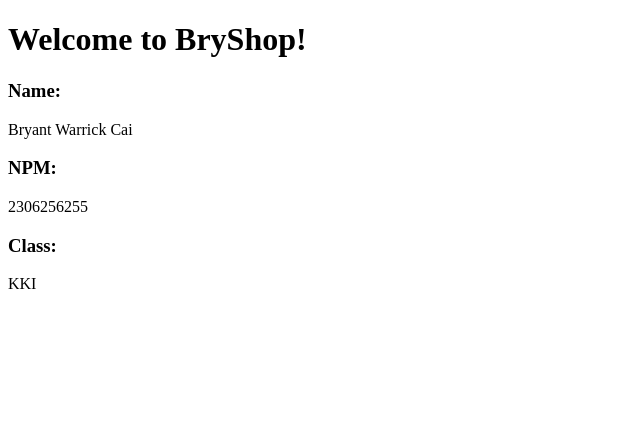
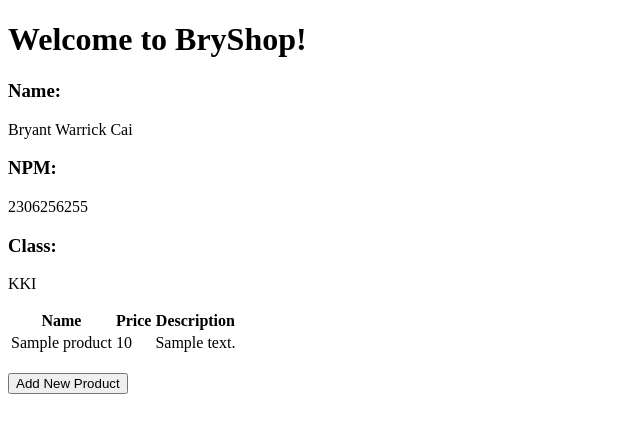
Before and after one commit to bryantwarrickcai/ecommerce, a Django app: page / in a window 1280 px wide. Shown: the top 433 px of the page, without its empty margins (0-640 px from the left). Run offline with Django 5.2, Linux system fonts and the light colour scheme; tables that the repository leaves empty hold one stand-in row (values such as "Sample post").

Commit message:
Updated for Assignment 3

```diff
--- a/e_commerce/settings.py
+++ b/e_commerce/settings.py
@@ -55,7 +55,7 @@ ROOT_URLCONF = 'e_commerce.urls'
 TEMPLATES = [
     {
         'BACKEND': 'django.template.backends.django.DjangoTemplates',
-        'DIRS': [],
+        'DIRS': [BASE_DIR / 'templates'],
         'APP_DIRS': True,
         'OPTIONS': {
             'context_processors': [
--- a/main/models.py
+++ b/main/models.py
@@ -1,6 +1,8 @@
+import uuid
 from django.db import models
 
 class Product(models.Model):
+    id = models.UUIDField(primary_key=True, default=uuid.uuid4, editable=False)
     name = models.CharField(max_length=255)
     price = models.IntegerField()
     description = models.TextField()
--- a/main/templates/main.html
+++ b/main/templates/main.html
@@ -1,3 +1,5 @@
+{% extends 'base.html' %}
+{% block content %}
 <!DOCTYPE html>
 <head>
     <title>BryShop</title>
@@ -10,4 +12,33 @@
     <p>{{ npm }}</p>
     <h3>Class:</h3>
     <p>{{ class }}</p>
+
+    {% if not products %}
+    <p>There are no products in BryShop.</p>
+    {% else %}
+    <table>
+        <tr>
+            <th>Name</th>
+            <th>Price</th>
+            <th>Description</th>
+        </tr>
+
+        {% comment %} This is how to display product data
+        {% endcomment %}
+        {% for product in products %}
+        <tr>
+            <td>{{product.name}}</td>
+            <td>{{product.price}}</td>
+            <td>{{product.description}}</td>
+        </tr>
+        {% endfor %}
+    </table>
+    {% endif %}
+
+    <br />
+
+    <a href="{% url 'main:create_product' %}">
+        <button>Add New Product</button>
+    </a>
 </body>
+{% endblock content %}
--- a/main/urls.py
+++ b/main/urls.py
@@ -1,8 +1,13 @@
 from django.urls import path
-from main.views import show_main
+from main.views import show_main, create_product, show_xml, show_json, show_xml_by_id, show_json_by_id
 
 app_name = 'main'
 
 urlpatterns = [
     path('', show_main, name='show_main'),
+    path('create-product', create_product, name='create_product'),
+    path('xml/', show_xml, name='show_xml'),
+    path('json/', show_json, name='show_json'),
+    path('xml/<str:id>/', show_xml_by_id, name='show_xml_by_id'),
+    path('json/<str:id>/', show_json_by_id, name='show_json_by_id'),
 ]
--- a/main/views.py
+++ b/main/views.py
@@ -1,12 +1,44 @@
-from django.shortcuts import render
+from django.shortcuts import render, redirect
+from django.http import HttpResponse
+from django.core import serializers
+from main.forms import ProductForm
+from main.models import Product
 
 # Create your views here.
 def show_main(request):
+    products = Product.objects.all()
     context = {
         "appname": "BryShop",
         "name": "Bryant Warrick Cai",
         "npm": "2306256255",
-        "class": "KKI"
+        "class": "KKI",
+        "products": products
     }
 
     return render(request, "main.html", context)
+
+def create_product(request):
+    form = ProductForm(request.POST or None)
+
+    if form.is_valid() and request.method == "POST":
+        form.save()
+        return redirect('main:show_main')
+
+    context = {'form': form}
+    return render(request, "create_product.html", context)
+
+def show_xml(request):
+    data = Product.objects.all()
+    return HttpResponse(serializers.serialize("xml", data), content_type="application/xml")
+
+def show_json(request):
+    data = Product.objects.all()
+    return HttpResponse(serializers.serialize("json", data), content_type="application/json")
+
+def show_xml_by_id(request, id):
+    data = Product.objects.filter(pk=id)
+    return HttpResponse(serializers.serialize("xml", data), content_type="application/xml")
+
+def show_json_by_id(request, id):
+    data = Product.objects.filter(pk=id)
+    return HttpResponse(serializers.serialize("json", data), content_type="application/json")
--- a/templates/base.html
+++ b/templates/base.html
@@ -0,0 +1,13 @@
+{% load static %}
+<!DOCTYPE html>
+<html lang="en">
+    <head>
+        <meta charset="UTF-8" />
+        <meta name="viewport" content="width=device-width, initial-scale=1.0" />
+        {% block meta %} {% endblock meta %}
+    </head>
+
+    <body>
+        {% block content %} {% endblock content %}
+    </body>
+</html>
```
Also changed, not shown: main/forms.py (added, +7 -0 lines), main/templates/create_product.html (added, +18 -0 lines), README.md, main/migrations/0002_alter_product_id.py (added), postman_json.png (added), postman_json_id.png (added), postman_xml.png (added), postman_xml_id.png (added).
